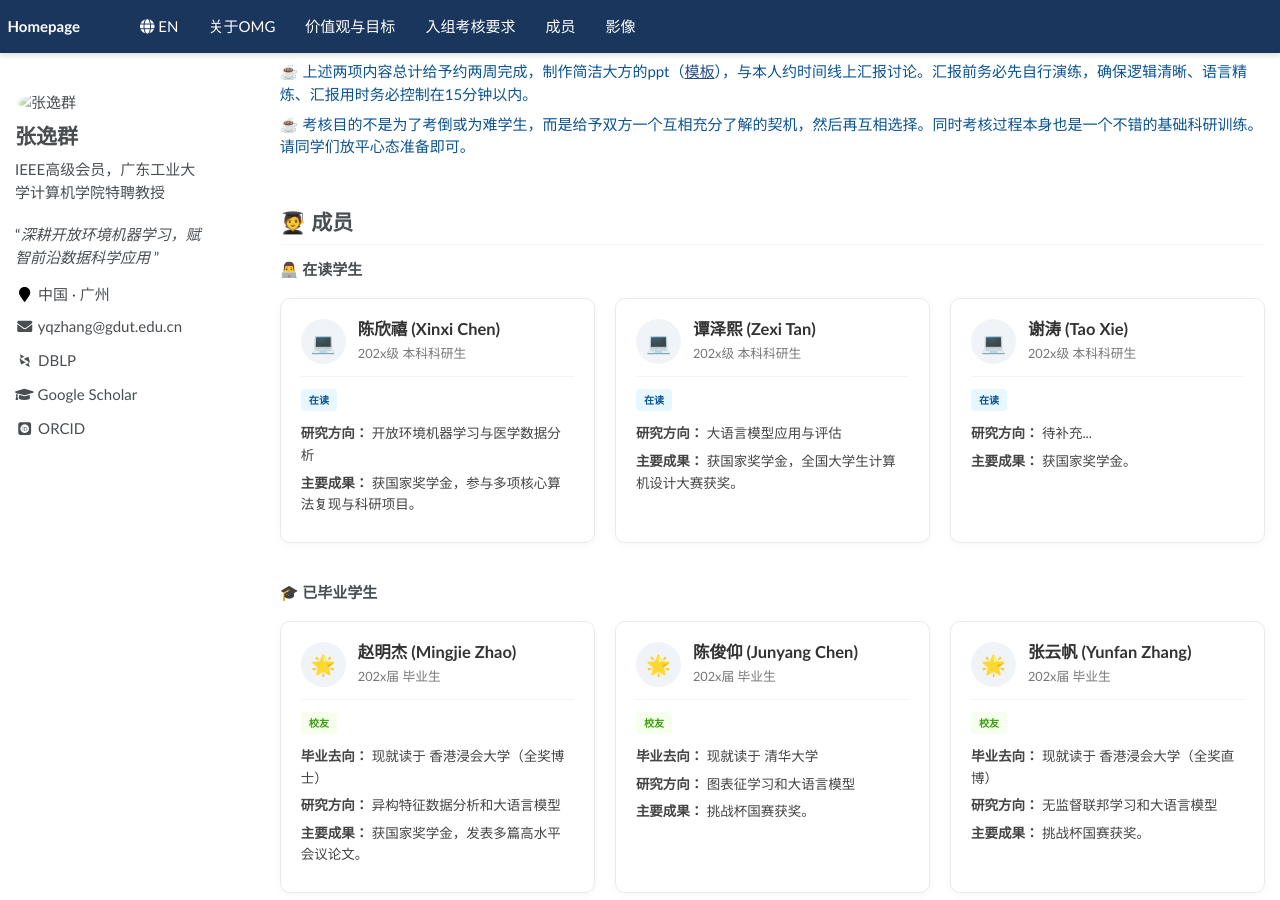
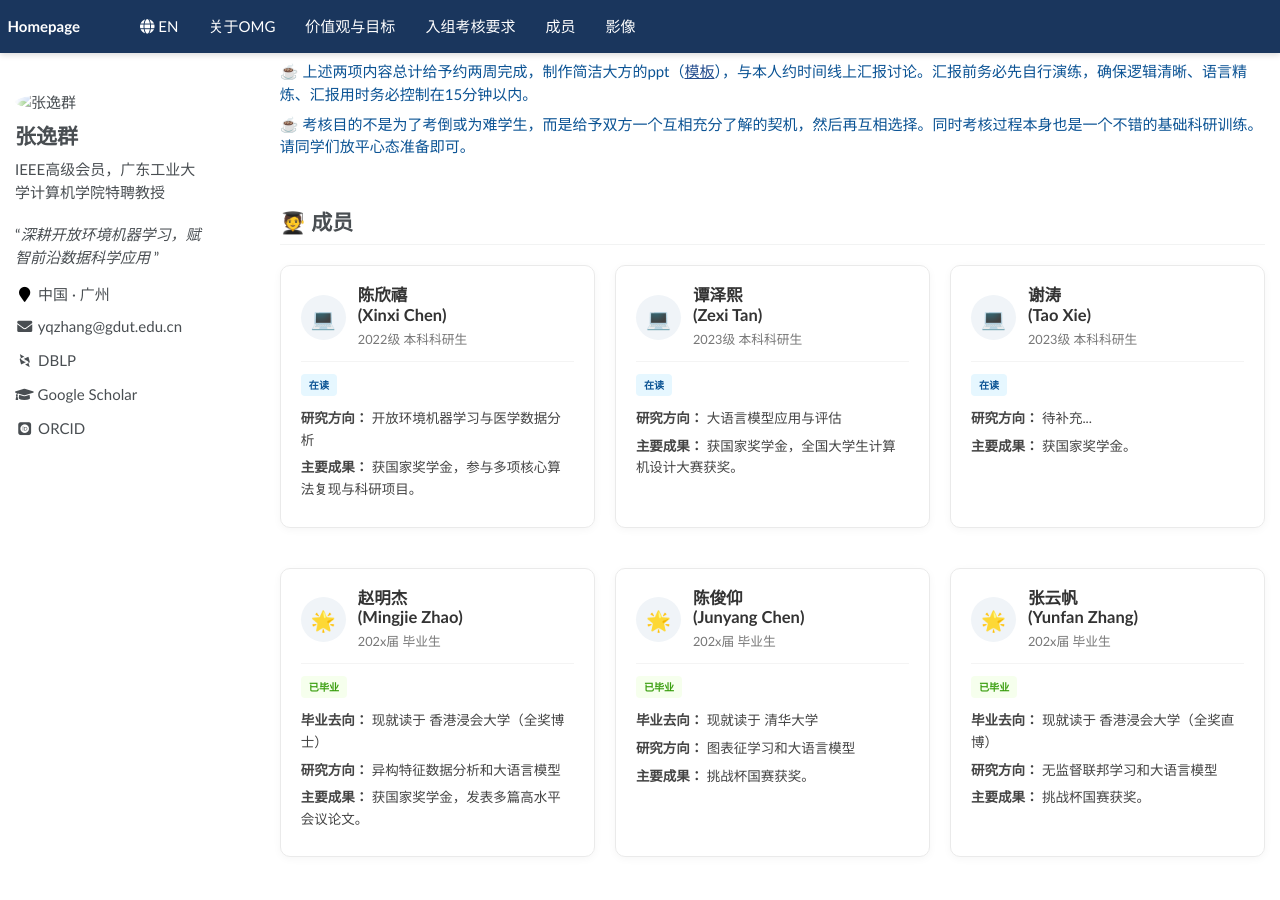
Before and after one commit to yqzhang-Zz/zh-OMG, a Jekyll site: the page built from _pages/about.md, in a window 1280 px wide and 900 px high, scrolled down 1967 px. Built offline with Jekyll 4.4.1, drawn with Linux system fonts in a browser that asks for light colours; some web fonts are replaced.

Commit message:
Update about.md

```diff
--- a/_pages/about.md
+++ b/_pages/about.md
@@ -182,16 +182,14 @@ OMG具体研究方向可参考本人主页所列论文和科研课题。组内**
 }
 </style>
 
-### 👨‍💻 在读学生
-
 <div class="student-grid">
 
   <div class="student-card">
     <div class="student-header">
       <div class="student-avatar">💻</div>
       <div class="student-info">
-        <h4>陈欣禧 (Xinxi Chen)</h4>
-        <p>202x级 本科科研生</p>
+        <h4>陈欣禧<br>(Xinxi Chen)</h4>
+        <p>2022级 本科科研生</p>
       </div>
     </div>
     <div class="student-body">
@@ -205,8 +203,8 @@ OMG具体研究方向可参考本人主页所列论文和科研课题。组内**
     <div class="student-header">
       <div class="student-avatar">💻</div>
       <div class="student-info">
-        <h4>谭泽熙 (Zexi Tan)</h4>
-        <p>202x级 本科科研生</p>
+        <h4>谭泽熙<br>(Zexi Tan)</h4>
+        <p>2023级 本科科研生</p>
       </div>
     </div>
     <div class="student-body">
@@ -220,8 +218,8 @@ OMG具体研究方向可参考本人主页所列论文和科研课题。组内**
     <div class="student-header">
       <div class="student-avatar">💻</div>
       <div class="student-info">
-        <h4>谢涛 (Tao Xie)</h4>
-        <p>202x级 本科科研生</p>
+        <h4>谢涛<br>(Tao Xie)</h4>
+        <p>2023级 本科科研生</p>
       </div>
     </div>
     <div class="student-body">
@@ -234,7 +232,8 @@ OMG具体研究方向可参考本人主页所列论文和科研课题。组内**
 </div>
 
 
-### 🎓 已毕业学生
+
+
 
 <div class="student-grid">
 
@@ -242,12 +241,12 @@ OMG具体研究方向可参考本人主页所列论文和科研课题。组内**
     <div class="student-header">
       <div class="student-avatar">🌟</div>
       <div class="student-info">
-        <h4>赵明杰 (Mingjie Zhao)</h4>
+        <h4>赵明杰<br>(Mingjie Zhao)</h4>
         <p>202x届 毕业生</p>
       </div>
     </div>
     <div class="student-body">
-      <span class="tag tag-alumni">校友</span>
+      <span class="tag tag-alumni">已毕业</span>
       <p><strong>毕业去向：</strong> 现就读于 香港浸会大学（全奖博士）</p>
       <p><strong>研究方向：</strong> 异构特征数据分析和大语言模型</p>
       <p><strong>主要成果：</strong> 获国家奖学金，发表多篇高水平会议论文。</p>
@@ -258,12 +257,12 @@ OMG具体研究方向可参考本人主页所列论文和科研课题。组内**
     <div class="student-header">
       <div class="student-avatar">🌟</div>
       <div class="student-info">
-        <h4>陈俊仰 (Junyang Chen)</h4>
+        <h4>陈俊仰<br>(Junyang Chen)</h4>
         <p>202x届 毕业生</p>
       </div>
     </div>
     <div class="student-body">
-      <span class="tag tag-alumni">校友</span>
+      <span class="tag tag-alumni">已毕业</span>
       <p><strong>毕业去向：</strong> 现就读于 清华大学</p>
       <p><strong>研究方向：</strong> 图表征学习和大语言模型</p>
       <p><strong>主要成果：</strong> 挑战杯国赛获奖。</p>
@@ -274,12 +273,12 @@ OMG具体研究方向可参考本人主页所列论文和科研课题。组内**
     <div class="student-header">
       <div class="student-avatar">🌟</div>
       <div class="student-info">
-        <h4>张云帆 (Yunfan Zhang)</h4>
+        <h4>张云帆<br>(Yunfan Zhang)</h4>
         <p>202x届 毕业生</p>
       </div>
     </div>
     <div class="student-body">
-      <span class="tag tag-alumni">校友</span>
+      <span class="tag tag-alumni">已毕业</span>
       <p><strong>毕业去向：</strong> 现就读于 香港浸会大学（全奖直博）</p>
       <p><strong>研究方向：</strong> 无监督联邦学习和大语言模型</p>
       <p><strong>主要成果：</strong> 挑战杯国赛获奖。</p>
```
